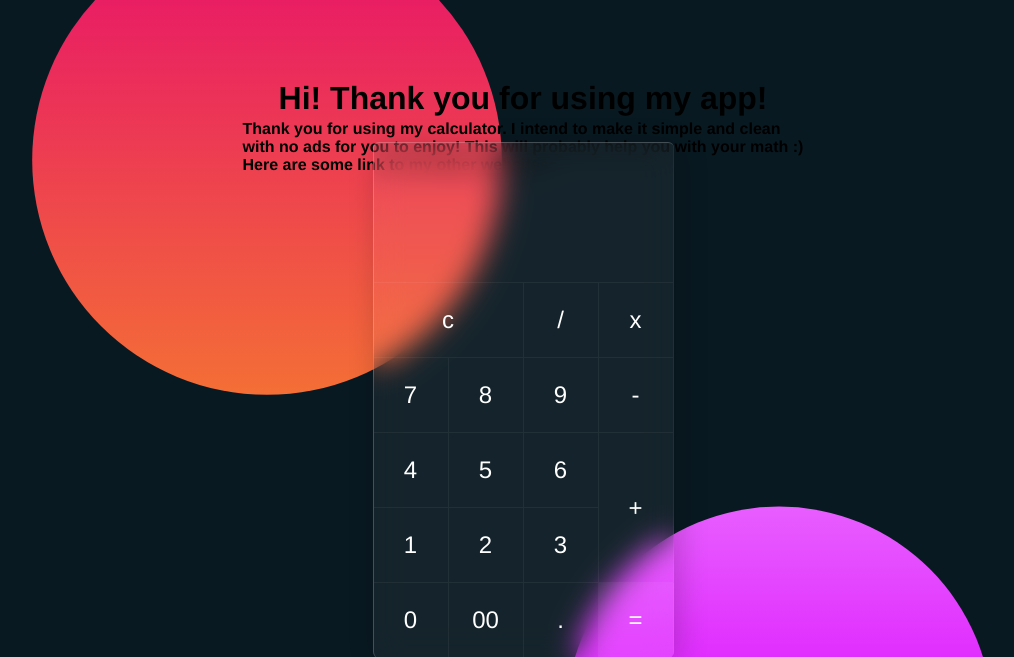
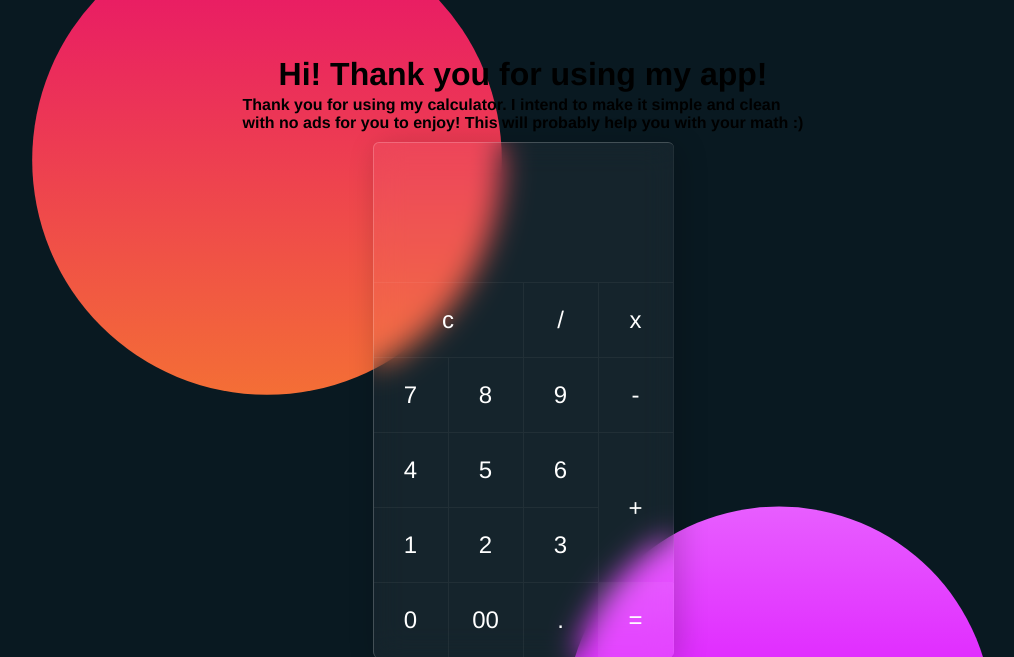
Before and after one commit to VincentThomas06/fancy-calculator, a PHP site: page /home.html in a window 1280 px wide. Shown: the top 657 px of the page, without its empty margins (117-1131 px from the left). Run offline with PHP 8.4, Linux system fonts and the light colour scheme.

Commit message:
Added better text

```diff
--- a/home.html
+++ b/home.html
@@ -20,10 +20,9 @@
     <h1>Hi! Thank you for using my app!</h1>
     <p>
 
-    <b>Thank you for using my calculator. I intend to make it simple and clean<br>
-    with no ads for you to enjoy! This will probably help you with your math :)<br>
-    Here are some link to my other websites:<b>
-              </p>
+        <b>Thank you for using my calculator. I intend to make it simple and clean<br>
+        with no ads for you to enjoy! This will probably help you with your math :)<br><b>
+    </p>
 
     <div class="container">
         <form class="calculator" name="calc">
--- a/style.css
+++ b/style.css
@@ -112,12 +112,11 @@ body::after
 
 h1 {
     position: absolute;
-
-    top: 10%;
+    top: 7%;
 }
 
 p {
     position: absolute;
-    top: 15%;
+    top: 12%;
     color:rgb(0, 0, 0, 1);
 }
```
